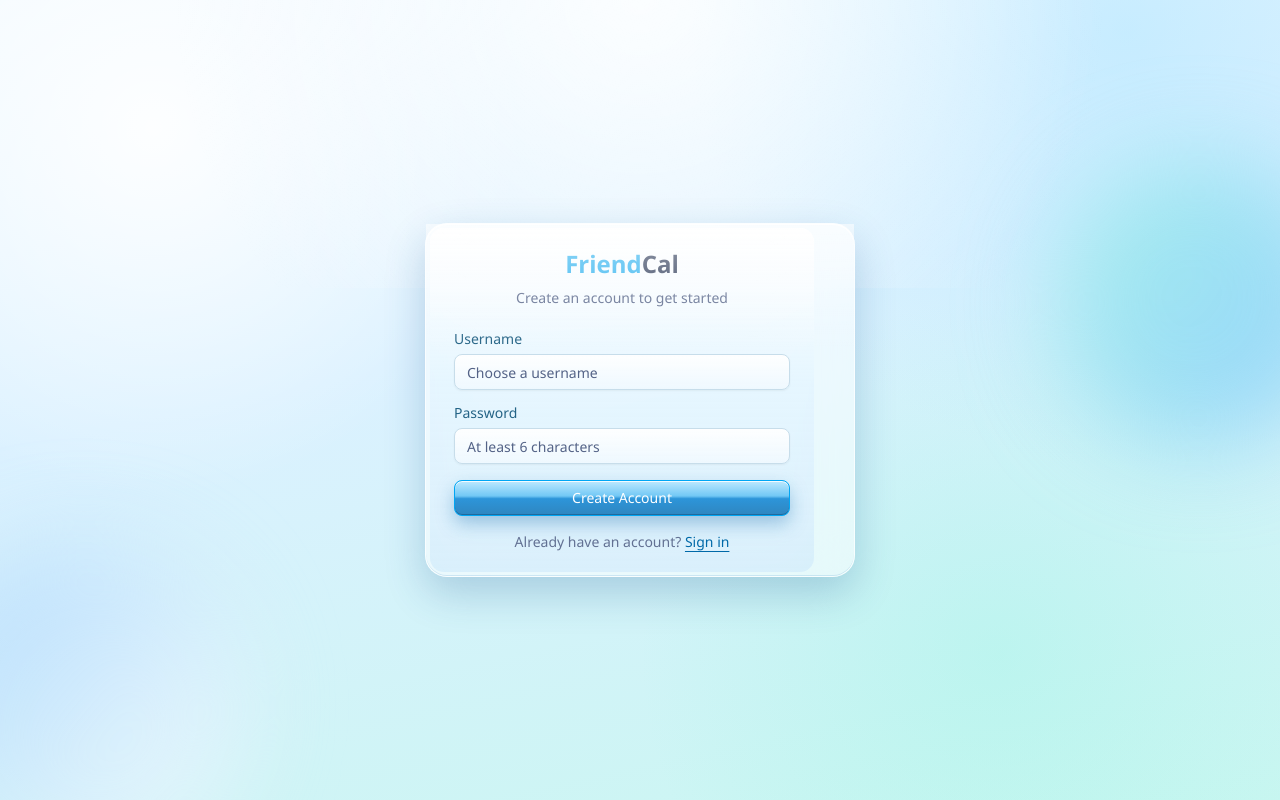
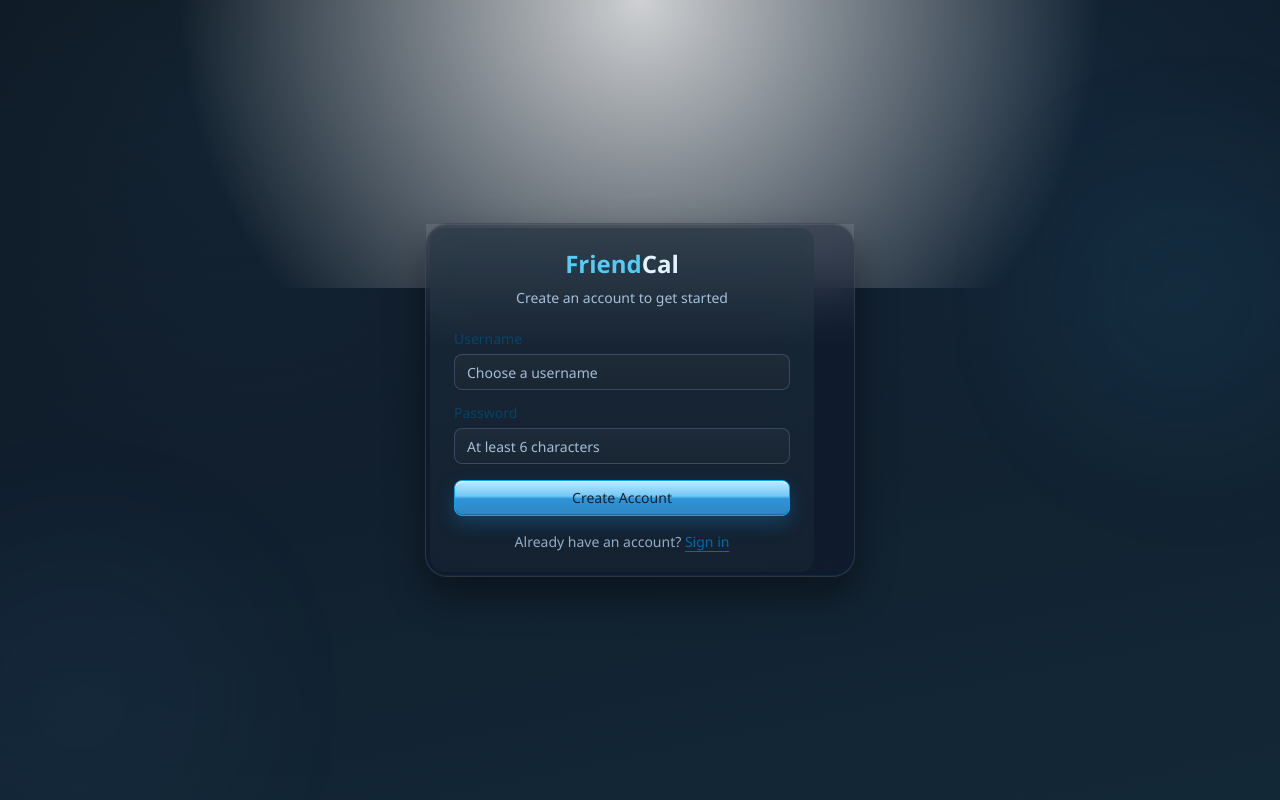
Before and after one commit to benjaaminh/friendsync, a Next.js app: page /register in a window 1280 px wide. Built offline with nearby package versions, Linux system fonts and the light colour scheme.

Commit message:
default to dark mode

```diff
--- a/src/app/(app)/groups/[groupId]/settings/page.tsx
+++ b/src/app/(app)/groups/[groupId]/settings/page.tsx
@@ -234,8 +234,11 @@ export default function GroupSettingsPage() {
           </CardHeader>
           <CardContent className="space-y-2">
             {invites.map((invite) => (
-              <div key={invite.id} className="flex items-center gap-2 rounded-2xl border border-white/50 bg-white/50 px-3 py-2 text-sm">
-                <code className="flex-1 truncate rounded-lg bg-white/80 px-2 py-1 text-xs">
+              <div
+                key={invite.id}
+                className="flex items-center gap-2 rounded-2xl border border-white/50 bg-white/50 px-3 py-2 text-sm dark:border-white/15 dark:bg-slate-900/55"
+              >
+                <code className="flex-1 truncate rounded-lg bg-white/80 px-2 py-1 text-xs dark:bg-slate-800/80 dark:text-slate-100">
                   {`${typeof window !== "undefined" ? window.location.origin : ""}/invite/${invite.code}`}
                 </code>
                 <span className="text-xs text-muted-foreground">
--- a/src/app/(app)/layout.tsx
+++ b/src/app/(app)/layout.tsx
@@ -19,7 +19,7 @@ export default async function AppLayout({
 
   return (
     <div className="relative flex h-screen overflow-hidden">
-      <div className="pointer-events-none absolute inset-0 bg-[radial-gradient(circle_at_18%_14%,rgba(255,255,255,0.72),transparent_42%),radial-gradient(circle_at_86%_84%,rgba(82,220,205,0.26),transparent_34%)]" />
+      <div className="pointer-events-none absolute inset-0 bg-[radial-gradient(circle_at_18%_14%,rgba(255,255,255,0.72),transparent_42%),radial-gradient(circle_at_86%_84%,rgba(82,220,205,0.26),transparent_34%)] dark:bg-[radial-gradient(circle_at_20%_12%,rgba(120,205,245,0.08),transparent_36%),radial-gradient(circle_at_86%_82%,rgba(64,152,216,0.08),transparent_34%)]" />
       <Sidebar />
       <div className="relative flex flex-1 flex-col overflow-hidden">
         <MobileHeader />
--- a/src/app/globals.css
+++ b/src/app/globals.css
@@ -135,6 +135,13 @@
     isolation: isolate;
   }
 
+  .dark body {
+    background-image:
+      radial-gradient(circle at 18% 12%, rgba(102, 192, 236, 0.06) 0%, rgba(102, 192, 236, 0) 30%),
+      radial-gradient(circle at 82% 8%, rgba(54, 142, 214, 0.08) 0%, rgba(54, 142, 214, 0) 34%),
+      linear-gradient(168deg, #0d1722 0%, #111f2e 48%, #132837 100%);
+  }
+
   body::before,
   body::after {
     content: "";
@@ -161,6 +168,18 @@
     bottom: -4rem;
     background: linear-gradient(130deg, rgba(129, 188, 255, 0.45), rgba(255, 255, 255, 0.75));
   }
+
+  .dark body::before {
+    background: linear-gradient(130deg, rgba(47, 182, 216, 0.16), rgba(31, 116, 184, 0.1));
+    filter: blur(72px);
+    opacity: 0.6;
+  }
+
+  .dark body::after {
+    background: linear-gradient(130deg, rgba(46, 108, 190, 0.14), rgba(132, 197, 255, 0.08));
+    filter: blur(76px);
+    opacity: 0.5;
+  }
 }
 
 @layer components {
@@ -170,6 +189,14 @@
       inset 0 1px 0 rgba(255, 255, 255, 0.95),
       inset 0 -1px 0 rgba(80, 149, 206, 0.2),
       0 16px 40px rgba(20, 83, 143, 0.24);
+  }
+
+  .dark .aero-panel {
+    @apply border-white/12 bg-slate-900/58 shadow-[0_18px_38px_rgba(0,0,0,0.42)];
+    box-shadow:
+      inset 0 1px 0 rgba(255, 255, 255, 0.08),
+      inset 0 -1px 0 rgba(103, 177, 226, 0.08),
+      0 18px 38px rgba(0, 0, 0, 0.42);
   }
 
   .aero-page {
@@ -182,6 +209,14 @@
       inset 0 1px 0 rgba(255, 255, 255, 1),
       inset 0 -1px 0 rgba(87, 152, 211, 0.2),
       0 14px 36px rgba(35, 106, 170, 0.2);
+  }
+
+  .dark [data-slot="card"] {
+    @apply border-white/12 bg-[linear-gradient(180deg,rgba(26,42,56,0.88)_0%,rgba(22,36,50,0.84)_100%)] shadow-[0_16px_30px_rgba(0,0,0,0.42)];
+    box-shadow:
+      inset 0 1px 0 rgba(255, 255, 255, 0.08),
+      inset 0 -1px 0 rgba(80, 140, 186, 0.1),
+      0 16px 30px rgba(0, 0, 0, 0.42);
   }
 
   [data-slot="button"][data-variant="default"] {
@@ -199,8 +234,19 @@
       inset 0 -1px 0 rgba(94, 152, 196, 0.22);
   }
 
+  .dark [data-slot="button"][data-variant="outline"] {
+    @apply border-white/20 bg-[linear-gradient(180deg,rgba(35,54,70,0.72)_0%,rgba(26,42,56,0.7)_100%)] text-slate-100 hover:brightness-110;
+    box-shadow:
+      inset 0 1px 0 rgba(255, 255, 255, 0.1),
+      inset 0 -1px 0 rgba(81, 136, 181, 0.16);
+  }
+
   [data-slot="button"][data-variant="ghost"] {
     @apply border border-transparent hover:border-white/70 hover:bg-white/65;
+  }
+
+  .dark [data-slot="button"][data-variant="ghost"] {
+    @apply hover:border-white/20 hover:bg-white/10;
   }
 
   [data-slot="input"],
@@ -212,6 +258,15 @@
       inset 0 -1px 0 rgba(255, 255, 255, 0.75);
   }
 
+  .dark [data-slot="input"],
+  .dark [data-slot="textarea"],
+  .dark [data-slot="select-trigger"] {
+    @apply border-white/20 bg-[linear-gradient(180deg,rgba(28,43,56,0.76)_0%,rgba(24,36,48,0.76)_100%)];
+    box-shadow:
+      inset 0 1px 1px rgba(9, 18, 28, 0.5),
+      inset 0 -1px 0 rgba(255, 255, 255, 0.06);
+  }
+
   [data-slot="tabs-list"] {
     @apply rounded-2xl border border-sky-200/75 bg-[linear-gradient(180deg,rgba(255,255,255,0.85)_0%,rgba(220,242,255,0.74)_100%)] backdrop-blur-lg;
     box-shadow:
@@ -219,8 +274,19 @@
       inset 0 -1px 0 rgba(100, 165, 214, 0.2);
   }
 
+  .dark [data-slot="tabs-list"] {
+    @apply border-white/15 bg-[linear-gradient(180deg,rgba(31,48,64,0.72)_0%,rgba(23,36,50,0.72)_100%)];
+    box-shadow:
+      inset 0 1px 0 rgba(255, 255, 255, 0.08),
+      inset 0 -1px 0 rgba(80, 140, 186, 0.12);
+  }
+
   [data-slot="tabs-trigger"][data-state="active"] {
     @apply border border-white/90 bg-[linear-gradient(180deg,rgba(255,255,255,0.98)_0%,rgba(225,242,255,0.86)_100%)] shadow-[0_8px_20px_rgba(39,105,166,0.22)];
+  }
+
+  .dark [data-slot="tabs-trigger"][data-state="active"] {
+    @apply border-white/20 bg-[linear-gradient(180deg,rgba(43,66,86,0.8)_0%,rgba(33,52,70,0.8)_100%)] shadow-[0_10px_20px_rgba(0,0,0,0.35)];
   }
 
   [data-slot="button"],
@@ -241,4 +307,9 @@
     background: linear-gradient(180deg, rgba(255, 255, 255, 0.56), rgba(255, 255, 255, 0));
     pointer-events: none;
   }
+
+  .dark [data-slot="card"]::before,
+  .dark .aero-panel::before {
+    background: linear-gradient(180deg, rgba(255, 255, 255, 0.09), rgba(255, 255, 255, 0));
+  }
 }
--- a/src/components/layout/providers.tsx
+++ b/src/components/layout/providers.tsx
@@ -4,12 +4,20 @@
 "use client";
 
 import { SessionProvider } from "next-auth/react";
+import { ThemeProvider } from "next-themes";
 import { TooltipProvider } from "@/components/ui/tooltip";
 
 export function Providers({ children }: { children: React.ReactNode }) {
   return (
-    <SessionProvider>
-      <TooltipProvider>{children}</TooltipProvider>
-    </SessionProvider>
+    <ThemeProvider
+      attribute="class"
+      defaultTheme="dark" //default to dark
+      enableSystem={false}
+      storageKey="friendsync-theme"
+    >
+      <SessionProvider>
+        <TooltipProvider>{children}</TooltipProvider>
+      </SessionProvider>
+    </ThemeProvider>
   );
 }
--- /dev/null
+++ b/src/components/layout/theme-toggle.tsx
@@ -0,0 +1,27 @@
+/**
+ * Theme toggle control for switching between light and dark mode.
+ */
+"use client";
+
+import { Moon, Sun } from "lucide-react";
+import { useTheme } from "next-themes";
+import { Button } from "@/components/ui/button";
+
+export function ThemeToggle() {
+  const { resolvedTheme, setTheme } = useTheme();
+  const isDark = (resolvedTheme ?? "dark") === "dark";
+
+  return (
+    <Button
+      type="button"
+      variant="outline"
+      size="icon-sm"
+      aria-label={isDark ? "Switch to light mode" : "Switch to dark mode"}
+      title={isDark ? "Switch to light mode" : "Switch to dark mode"}
+      className="border-white/60 bg-white/55 text-foreground hover:bg-white/75 dark:border-white/15 dark:bg-white/5 dark:hover:bg-white/10"
+      onClick={() => setTheme(isDark ? "light" : "dark")}
+    >
+      {isDark ? <Sun className="size-4" /> : <Moon className="size-4" />}
+    </Button>
+  );
+}
```
Also changed, not shown: src/components/layout/sidebar.tsx (+13 -10 lines).
